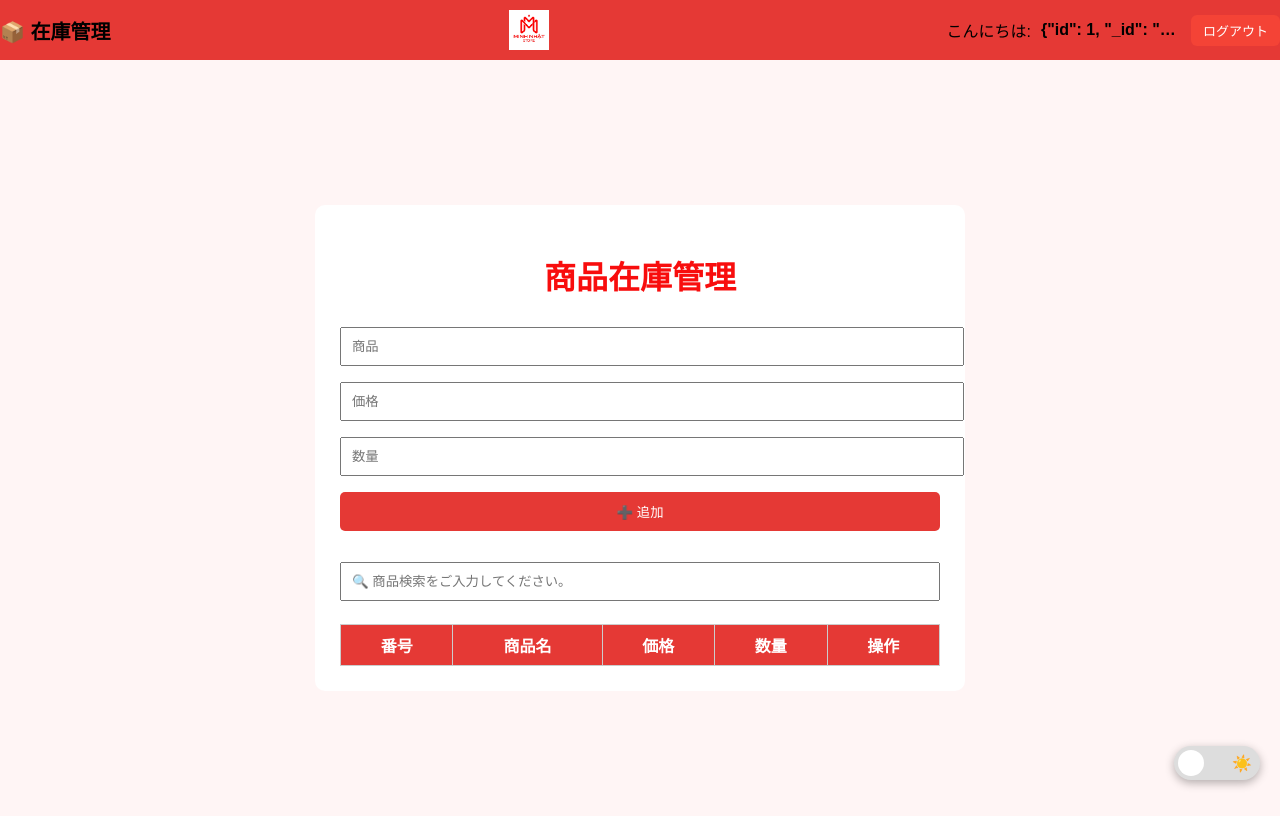
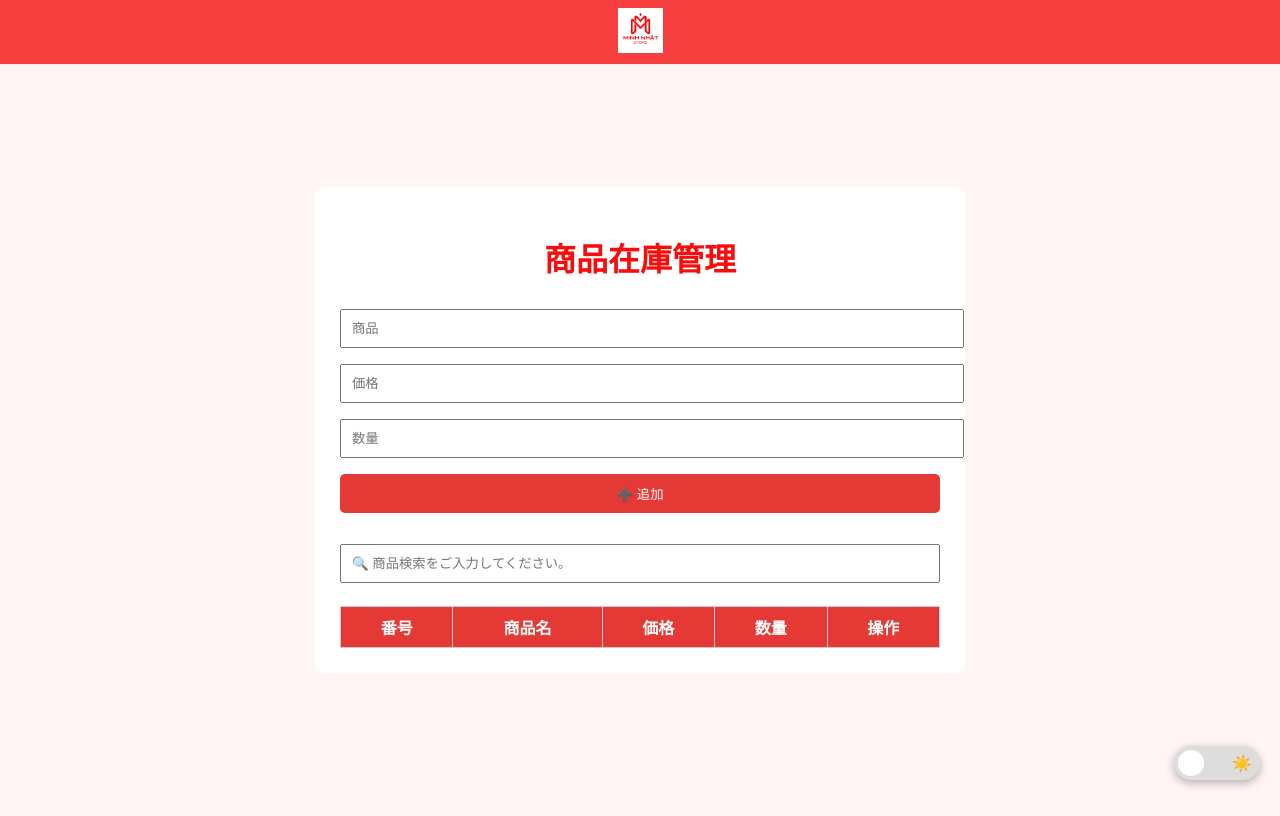
Before and after one commit to nghoangminh92-boop/quanlysanpham, a plain HTML site: page index.html in a window 1280 px wide. Drawn offline with Linux system fonts and the light colour scheme; sample sign-in values are in the browser's storage.

Commit message:
xoaphandangnhap

```diff
--- a/index.html
+++ b/index.html
@@ -8,15 +8,11 @@
   </head>
   <body>
     <div class="topbar">
-      <div class="logo-text">📦 在庫管理</div>
 
-      <div class="logo-img">
+
+      <div class="center">
         <img src="./logo.jpg" alt="logo" />
       </div>
-
-      <div class="user-box">
-        こんにちは: <b id="user"></b>
-        <button class="logout-btn" onclick="logout()">ログアウト</button>
       </div>
     </div>
 
--- a/style.css
+++ b/style.css
@@ -6,7 +6,7 @@ body {
   background: #fff5f5; /* đỏ nhạt sang trọng */
   /* đảm bảo container luôn nằm giữa màn hình */
   min-height: 100vh;
-
+  margin: 0;
   /*display: flex; justify-content: center; align-items: center;
     → căn giữa theo cả chiều ngang và dọc.  */
   display: flex;
@@ -21,7 +21,7 @@ body {
   /* bo tròn, mềm mại. */
   border-radius: 10px;
   /* để tránh topbar che phần trên khi scroll. */
-  margin-top: 80px;
+  margin: 100px auto 40px; /* auto -> căn giữa ngang */
   width: 600px;
 }
 
@@ -99,11 +99,29 @@ td {
   top: 0;
   left: 0;
   width: 100%;
-  height: 60px;
-  background: #e53935; /* đỏ tươi sang trọng */
+  height: 64px;
+
   display: flex;
   align-items: center;
-  justify-content: space-between; /* 3 phần cách đều nhau */
+  justify-content: center;
+
+  background: #f73f3f;
+  border-bottom: 1px solid #f2f2f2;
+  z-index: 1000;
+}
+
+/* logo ở giữa */
+.topbar .center img {
+  height: 45px;
+}
+
+/* user nằm góc phải */
+.user-box {
+  position: absolute;
+  right: 20px;
+  display: flex;
+  align-items: center;
+  gap: 10px;
 }
 
 /* Chữ logo bên trái */
```
